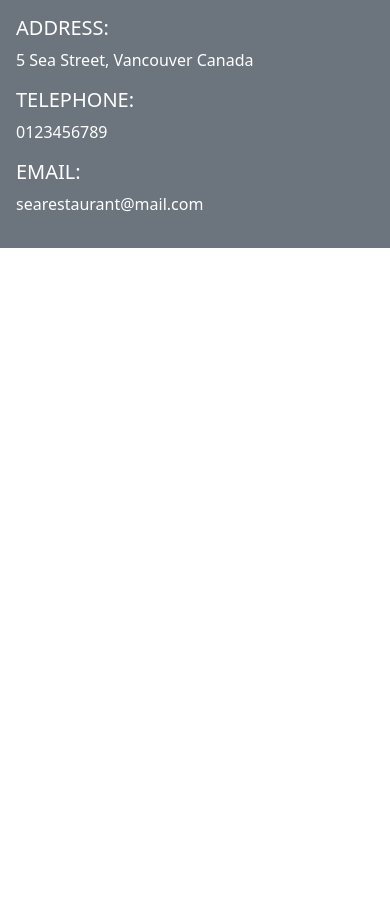
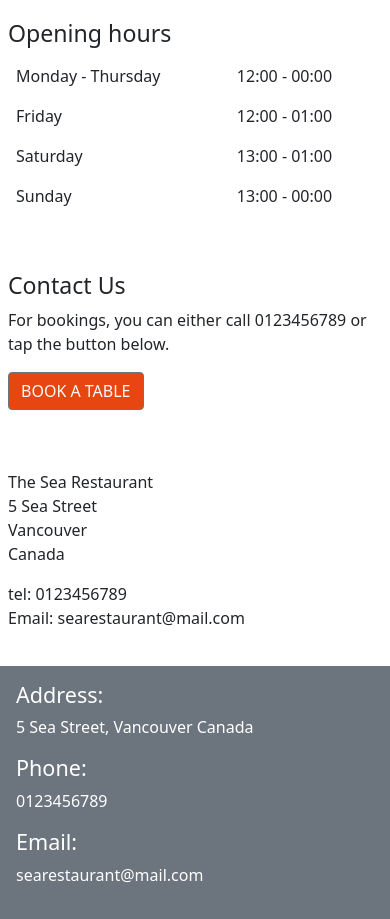
Before and after one commit to faridjos/restaurant, a Django app: page /contact/ in a window 390 px wide. Shown: the part 56-975 px from the top of the page. Before the commit the page ends 304 px from the top, so only its background shows below. Run offline with Django 3.2, Linux system fonts and the light colour scheme.

Commit message:
Add booking button. Add opening hours and contact details in contact.html

```diff
--- a/static/css/style.css
+++ b/static/css/style.css
@@ -2,7 +2,7 @@
    padding: 50px 25px;
 }
 
-button[type="submit"] {
+button[type='submit']{
     display: block;
     margin: 15px auto 20px;
     background-color: #e84610;
@@ -11,3 +11,13 @@ button[type="submit"] {
     top: 400px;
     text-transform: uppercase;
 }
+
+#button-contact {
+    position: static;
+    margin: 15px 0 20px;
+}
+
+.contact {
+    padding: 20px;
+    border-collapse: unset;
+}
--- a/templates/base.html
+++ b/templates/base.html
@@ -71,27 +71,12 @@
         </div>
     </nav>
 
-    <main>
-        {% block content %}
+    {% block content %}
+
         <!-- Content Goes here -->
-        {% endblock content %}
-    </main>
 
-    <!-- Footer -->
-    <footer class="mt-auto px-3 py-3 bg-secondary row">
-        <div class="col-sm-4 text-white">
-            <h5>ADDRESS:</h5>
-            <p>5 Sea Street, Vancouver Canada</p>
-        </div>
-        <div class="col-sm-4 text-white">
-            <h5>TELEPHONE:</h5>
-            <p>0123456789</p>
-        </div>
-        <div class="col-sm-4 text-white">
-            <h5>EMAIL:</h5>
-            <p>searestaurant@mail.com</p>
-        </div>
-    </footer>
+    {% endblock %}
+
 </body>
 
 </html>
--- a/templates/contact.html
+++ b/templates/contact.html
@@ -3,10 +3,62 @@
 {% block content %}
 
 <section class="row no-gutters">
-    <div class="col-sm-8">
+    <div class="col-sm-6 col-lg-4 contact">
+        <table class="table table-borderless">
+            <caption-top>
+                <h3>Opening hours</h3>
+            </caption-top>
+            <tbody>
+                <tr>
+                    <td>Monday - Thursday</td>
+                    <td>12:00 - 00:00</td>
+                </tr>
+                <tr>
+                    <td>Friday</td>
+                    <td>12:00 - 01:00</td>
+                </tr>
+                <tr>
+                    <td>Saturday</td>
+                    <td>13:00 - 01:00</td>
+                </tr>
+                <tr>
+                    <td>Sunday</td>
+                    <td>13:00 - 00:00</td>
+                </tr>
+            </tbody>
+        </table>
     </div>
-    <div class="col-sm-4">
+    <div class="col-sm-6 col-lg-4 contact">
+        <h3>Contact Us</h3>
+        <p>For bookings, you can either call 0123456789 or tap the button below.</p>
+        <button type="submit" class="btn btn-secondary center-block" id="button-contact">Book a table</button>
+        <p>&nbsp;</p>
+        <p>The Sea Restaurant<br />
+            5 Sea Street<br />
+            Vancouver<br />
+            Canada</p>
+        <p>tel: 0123456789<br />
+            Email:
+            searestaurant@mail.com</p>
+    </div>
+    <div class="col-sm-6 col-lg-4">
     </div>
 </section>
 
+<!-- Footer -->
+<footer class="mt-auto px-3 py-3 bg-secondary row">
+    <div class="col-sm-6 col-lg-4 text-white">
+        <h4>Address:</h4>
+        <p>5 Sea Street, Vancouver Canada</p>
+    </div>
+    <div class="col-sm-6 col-lg-4 text-white">
+        <h4>Phone:</h4>
+        <p>0123456789</p>
+    </div>
+    <div class="col-sm-6 col-lg-4 text-white">
+        <h4>Email:</h4>
+        <p>searestaurant@mail.com</p>
+    </div>
+</footer>
+
 {% endblock %}
```
Also changed, not shown: templates/index.html (+16 -0 lines).
